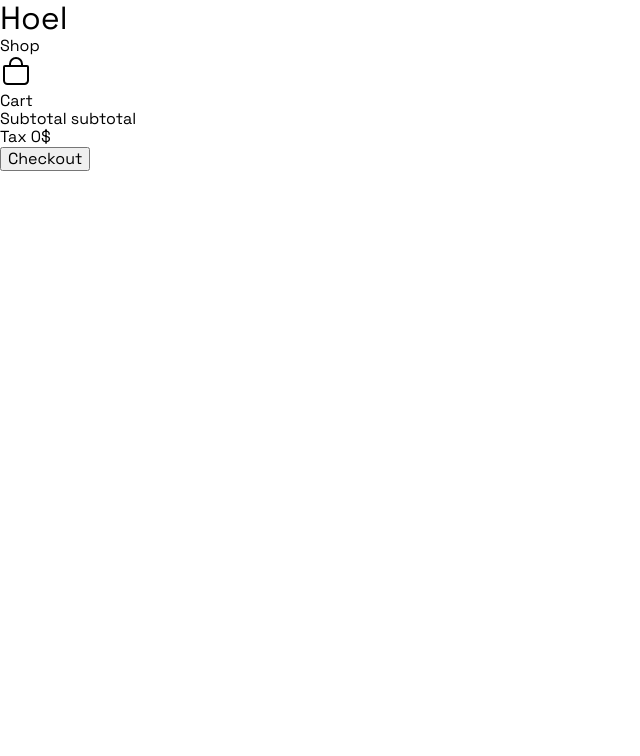
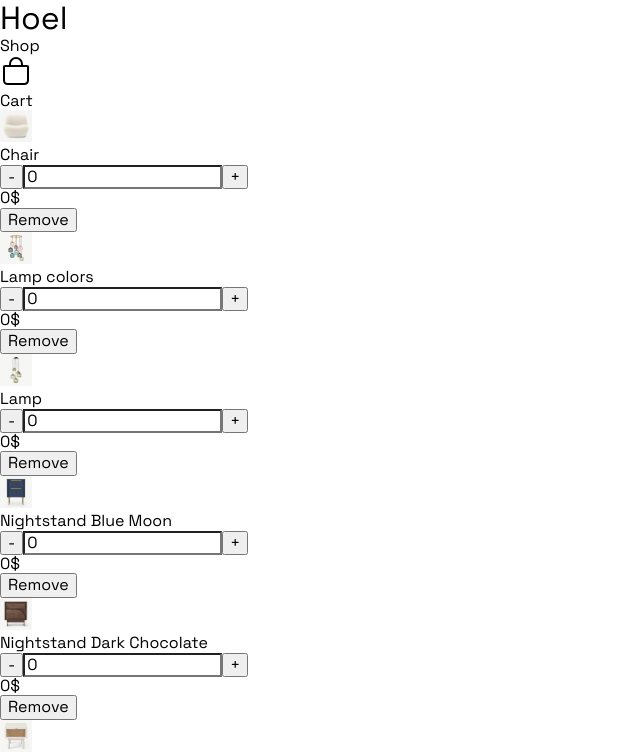
Before and after one commit to JonathanDump/Shopping-cart, a React (Vite) app: page /cart in a window 1280 px wide. Shown: the top 756 px of the page, without its empty margins (0-640 px from the left). Built offline with nearby package versions, Linux system fonts and the light colour scheme.

Commit message:
Make cart product info

```diff
--- a/src/App.jsx
+++ b/src/App.jsx
@@ -5,16 +5,15 @@ import { Cart } from "./Pages/Cart/Cart";
 import app from "./App.module.scss";
 import { Header } from "./Components/Header/Header";
 import { Outlet, useParams } from "react-router-dom";
+import { useProductLoader } from "./hooks/useProductLoader";
 
 function App() {
-  const { page } = useParams();
-
+  const { products, loading, setProducts } = useProductLoader();
   return (
     <div className={app.app}>
       <Header />
       <div className={app.main}>
-        <Outlet />
-        {/* {page === "shop" ? <Shop /> : page === "cart" ? <Cart /> : <Home />} */}
+        <Outlet context={{ products, loading, setProducts }} />
       </div>
     </div>
   );
--- a/src/Components/itemInfo/ItemInfo.jsx
+++ b/src/Components/itemInfo/ItemInfo.jsx
@@ -1,21 +1,38 @@
-import item from "./ItemInfo.module.scss";
+import itemCl from "./ItemInfo.module.scss";
 
 import React from "react";
 
-export default function ItemInfo({ name, image }) {
+export default function ItemInfo({
+  item,
+  handleClickMinus,
+  handleClickPlus,
+  handleInputChange,
+}) {
+  const { name, price, image, inCart } = item;
+  const total = price * inCart;
+
   return (
-    <div className={item.itemInfo}>
-      <div className={item.img}>
+    <div className={itemCl.itemInfo}>
+      <div className={itemCl.img}>
         <img src={image} alt="Product" />
       </div>
-      <div className={item.name}>{name}</div>
-      <div className={item.count}>
-        <button type="button">-</button>
-        <input type="number" />
-        <button type="button">+</button>
+      <div className={itemCl.name}>{name}</div>
+      <div className={itemCl.count}>
+        <button type="button" onClick={handleClickMinus}>
+          -
+        </button>
+        <input
+          className={itemCl.input}
+          value={inCart}
+          onChange={handleInputChange}
+          type="number"
+        />
+        <button type="button" onClick={handleClickPlus}>
+          +
+        </button>
       </div>
-      <div className={item.wrapper}>
-        <div className={item.total}></div>
+      <div className={itemCl.wrapper}>
+        <div className={itemCl.total}>{total}$</div>
         <button type="button">Remove</button>
       </div>
     </div>
--- a/src/Components/itemInfo/ItemInfo.module.scss
+++ b/src/Components/itemInfo/ItemInfo.module.scss
@@ -0,0 +1,10 @@
+.input {
+  appearance: none;
+  -moz-appearance: textfield;
+}
+
+.input::-webkit-inner-spin-button,
+.input::-webkit-outer-spin-button {
+  -webkit-appearance: none;
+  margin: 0;
+}
--- a/src/Pages/Cart/Cart.jsx
+++ b/src/Pages/Cart/Cart.jsx
@@ -1,19 +1,53 @@
+import { useOutletContext } from "react-router-dom";
 import cart from "./Cart.module.scss";
 
 import React from "react";
+import ItemInfo from "../../Components/itemInfo/ItemInfo";
+import {
+  decreaseItemInCart,
+  handleInputChange,
+  increaseItemInCart,
+} from "../../functions/eventsHandlers";
 
 export function Cart() {
+  const { products, loading, setProducts } = useOutletContext();
+  const subtotal = products?.reduce(
+    (sum, item) => (sum += item.price * item.inCart),
+    0
+  );
+  const tax = (subtotal * 0.2).toFixed(2);
+
+  if (loading) {
+    return <div>Loading...</div>;
+  }
+
   return (
     <div className={cart.cart}>
       Cart
-      <div className={cart.items}></div>
+      <div className={cart.items}>
+        {products.map((item) => (
+          <ItemInfo
+            key={item.id}
+            item={item}
+            handleClickMinus={() =>
+              decreaseItemInCart(products, setProducts, item.id)
+            }
+            handleClickPlus={() =>
+              increaseItemInCart(products, setProducts, item.id)
+            }
+            handleInputChange={(e) =>
+              handleInputChange(products, setProducts, item.id, e)
+            }
+          />
+        ))}
+      </div>
       <div className={cart.billingInfo}>
         <div className={cart.bill}>
           <div className={cart.text}>
-            Subtotal <span>{`subtotal`}</span>
+            Subtotal <span>{subtotal}</span>
           </div>
           <div className={cart.text}>
-            Tax <span>0$</span>
+            Tax <span>{tax}</span>
           </div>
           <div className={`${cart.text} ${cart.total}`}></div>
           <button type="button">Checkout</button>
--- a/src/Pages/Shop/Shop.jsx
+++ b/src/Pages/Shop/Shop.jsx
@@ -1,32 +1,9 @@
 import shop from "./Shop.module.scss";
 import ProductCard from "../../Components/ProductCard/ProductCard";
-import { useEffect, useState } from "react";
+import { useOutletContext } from "react-router-dom";
 
 export function Shop() {
-  const [products, setProducts] = useState(null);
-  const [loading, setLoading] = useState(true);
-  console.log(products);
-
-  useEffect(() => {
-    async function productLoader() {
-      try {
-        const response = await fetch("/src/json/products.json");
-
-        if (!response.ok) {
-          throw new Error("Error");
-        }
-        const data = await response.json();
-
-        setProducts(data);
-        setLoading(false);
-      } catch (err) {
-        console.log(err);
-      }
-    }
-
-    productLoader();
-  }, []);
-
+  const { products, loading, setProducts } = useOutletContext();
   if (loading) {
     return <>Loading...</>;
   }
--- a/src/functions/eventsHandlers.js
+++ b/src/functions/eventsHandlers.js
@@ -11,3 +11,36 @@ export function addToCart({ item, products, setProducts }) {
   });
   setProducts(newProducts);
 }
+
+export function decreaseItemInCart(products, setProducts, id) {
+  const newProducts = products.map((item) => {
+    if (item.id === id) {
+      item.inCart--;
+      return item;
+    }
+    return item;
+  });
+  setProducts(newProducts);
+}
+
+export function increaseItemInCart(products, setProducts, id) {
+  const newProducts = products.map((item) => {
+    if (item.id === id) {
+      item.inCart++;
+      return item;
+    }
+    return item;
+  });
+  setProducts(newProducts);
+}
+
+export function handleInputChange(products, setProducts, id, e) {
+  const newProducts = products.map((item) => {
+    if (item.id === id) {
+      item.inCart = e.target.value;
+      return item;
+    }
+    return item;
+  });
+  setProducts(newProducts);
+}
--- /dev/null
+++ b/src/hooks/useProductLoader.js
@@ -0,0 +1,28 @@
+import { useState, useEffect } from "react";
+
+export function useProductLoader() {
+  const [products, setProducts] = useState(null);
+  const [loading, setLoading] = useState(true);
+
+  useEffect(() => {
+    async function productLoader() {
+      try {
+        const response = await fetch("/src/json/products.json");
+
+        if (!response.ok) {
+          throw new Error("Error");
+        }
+        const data = await response.json();
+
+        setProducts(data);
+        setLoading(false);
+      } catch (err) {
+        console.log(err);
+      }
+    }
+
+    productLoader();
+  }, []);
+
+  return { products, loading, setProducts };
+}
--- a/src/json/products.json
+++ b/src/json/products.json
@@ -2,56 +2,56 @@
   {
     "id": "1",
     "name": "Chair",
-    "price": "999$",
+    "price": 999,
     "image": "/public/products/chair.png",
     "inCart": 0
   },
   {
     "id": "2",
     "name": "Lamp colors",
-    "price": "399$",
+    "price": 399,
     "image": "/public/products/lampColorfull.png",
     "inCart": 0
   },
   {
     "id": "3",
     "name": "Lamp",
-    "price": "299$",
+    "price": 299,
     "image": "/public/products/lampGray.png",
     "inCart": 0
   },
   {
     "id": "4",
     "name": "Nightstand Blue Moon",
-    "price": "799$",
+    "price": 799,
     "image": "/public/products/nightstandBlue.png",
     "inCart": 0
   },
   {
     "id": "5",
     "name": "Nightstand Dark Chocolate",
-    "price": "799$",
+    "price": 799,
     "image": "/public/products/nightstandBrown.png",
     "inCart": 0
   },
   {
     "id": "6",
     "name": "Nightstand Snow",
-    "price": "999$",
+    "price": 999,
     "image": "/public/products/nightstandWhite.png",
     "inCart": 0
   },
   {
     "id": "7",
     "name": "Pair of pillows",
-    "price": "399$",
-    "image": "/public/products/nightstandWhite.png",
+    "price": 399,
+    "image": "/public/products/pillows.png",
     "inCart": 0
   },
   {
     "id": "8",
     "name": "Sofa",
-    "price": "1999$",
+    "price": 1999,
     "image": "/public/products/sofa.png",
     "inCart": 0
   }
```
